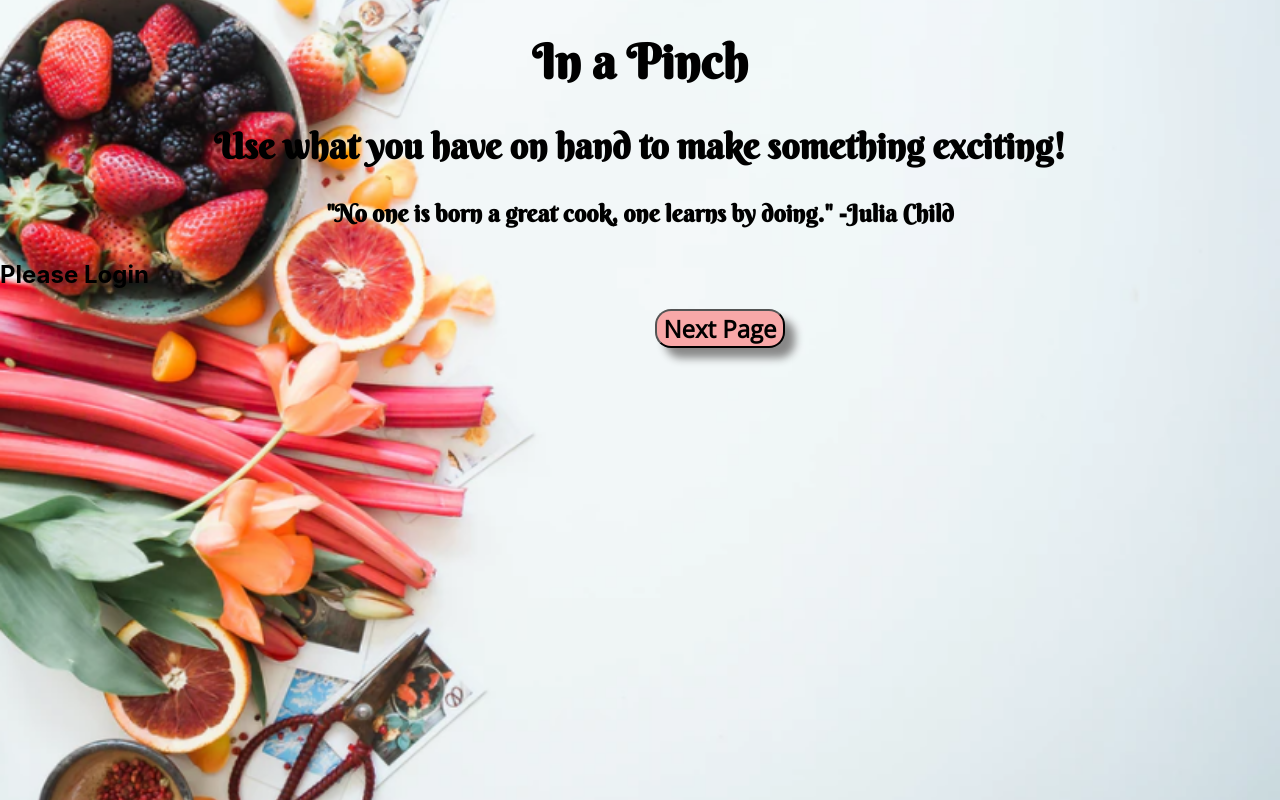
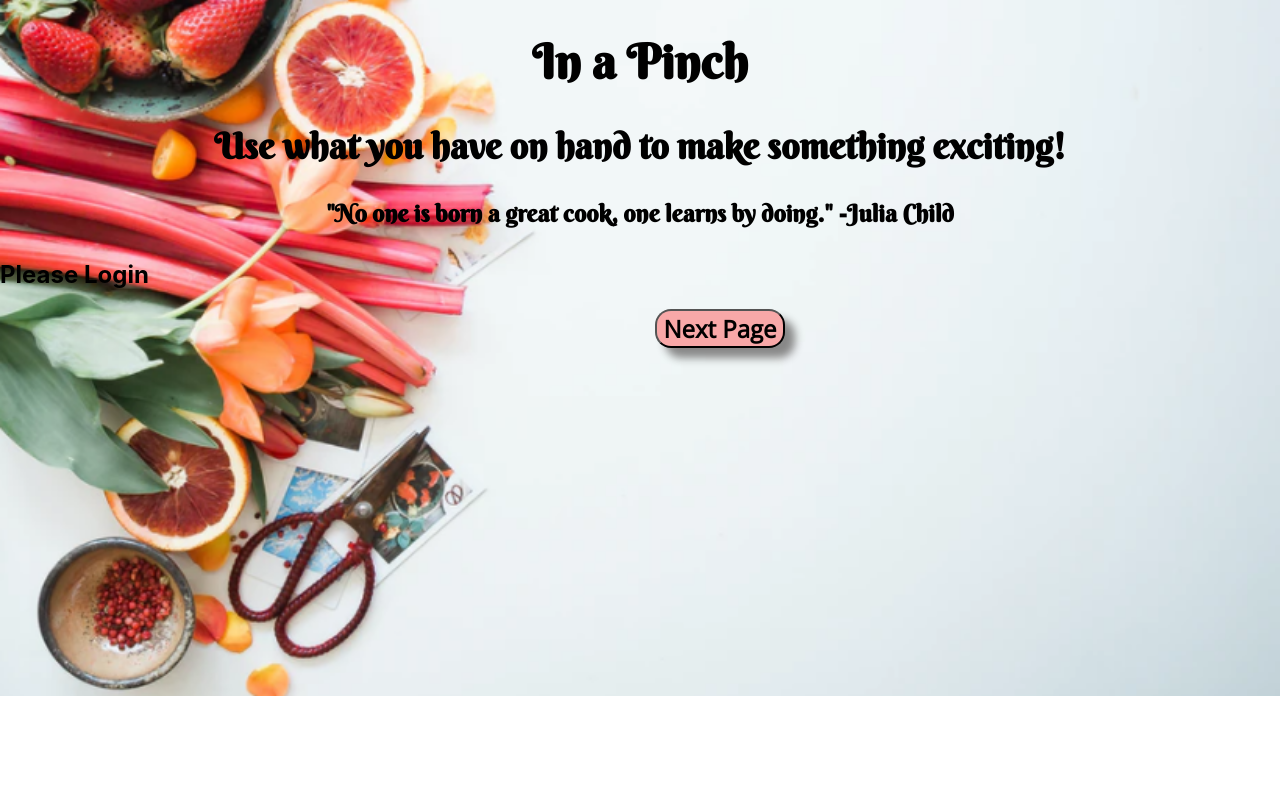
Before and after one commit to LittleRedButton7/Mod5_Capstone_Project_Frontend, a React (Create React App) app: page /search in a window 1280 px wide. Built offline with nearby package versions, Linux system fonts and the light colour scheme.

Commit message:
Added a little styling work.

```diff
--- a/src/App.css
+++ b/src/App.css
@@ -2,6 +2,14 @@
   text-align: center;
   justify-content: center;
 }  */
+
+body{
+  background-image: url("./Components/CookingBackground3.PNG");
+  background-size: cover;
+  background-position: center;
+  background-repeat: no-repeat;
+  /* background-attachment: fixed; */
+}
 
 .login-link{
   text-align: center;
--- a/src/Components/RegistrationForm.js
+++ b/src/Components/RegistrationForm.js
@@ -20,7 +20,7 @@ class Register extends Component {
         }).then(data => data.json())
         .then(
             data => {
-                alert("User Create. Please return to Login and login.")
+                alert("User Created. Please return to Login and login.")
                 console.log(data);
             }
         )
--- a/src/Components/component.css
+++ b/src/Components/component.css
@@ -1,13 +1,7 @@
 @import url('https://fonts.googleapis.com/css2?family=Berkshire+Swash&display=swap');
 @import url('https://fonts.googleapis.com/css2?family=Berkshire+Swash&family=Open+Sans&family=Roboto&display=swap');
 
-body{
-    background-image: url("./CookingBackground3.PNG");
-    background-size: cover;
-    background-position: center;
-    background-repeat: no-repeat;
-    background-attachment: fixed;
-}
+
 
 /*******HEADER********/
 .header{
@@ -125,6 +119,7 @@ body{
     border-radius: .7rem;
     background-color:rgb(248, 168, 168);
     margin-bottom: 2rem;
+    padding-bottom: 1rem;
 }
 
 
@@ -168,6 +163,7 @@ body{
     border-radius: 1rem;
     margin-left: 10rem;
     background-color:rgb(248, 168, 168);
+
 }
 
 .previous-page-button{
@@ -186,7 +182,7 @@ body{
     width: 23rem;
     height: 40rem;
     margin: 2rem 2rem 2rem 2rem;
-    background-color: lightblue;
+    background-color: rgb(197, 234, 247);
     border-radius: 1rem;
     text-align: center;
     padding-top: 1rem;
```
